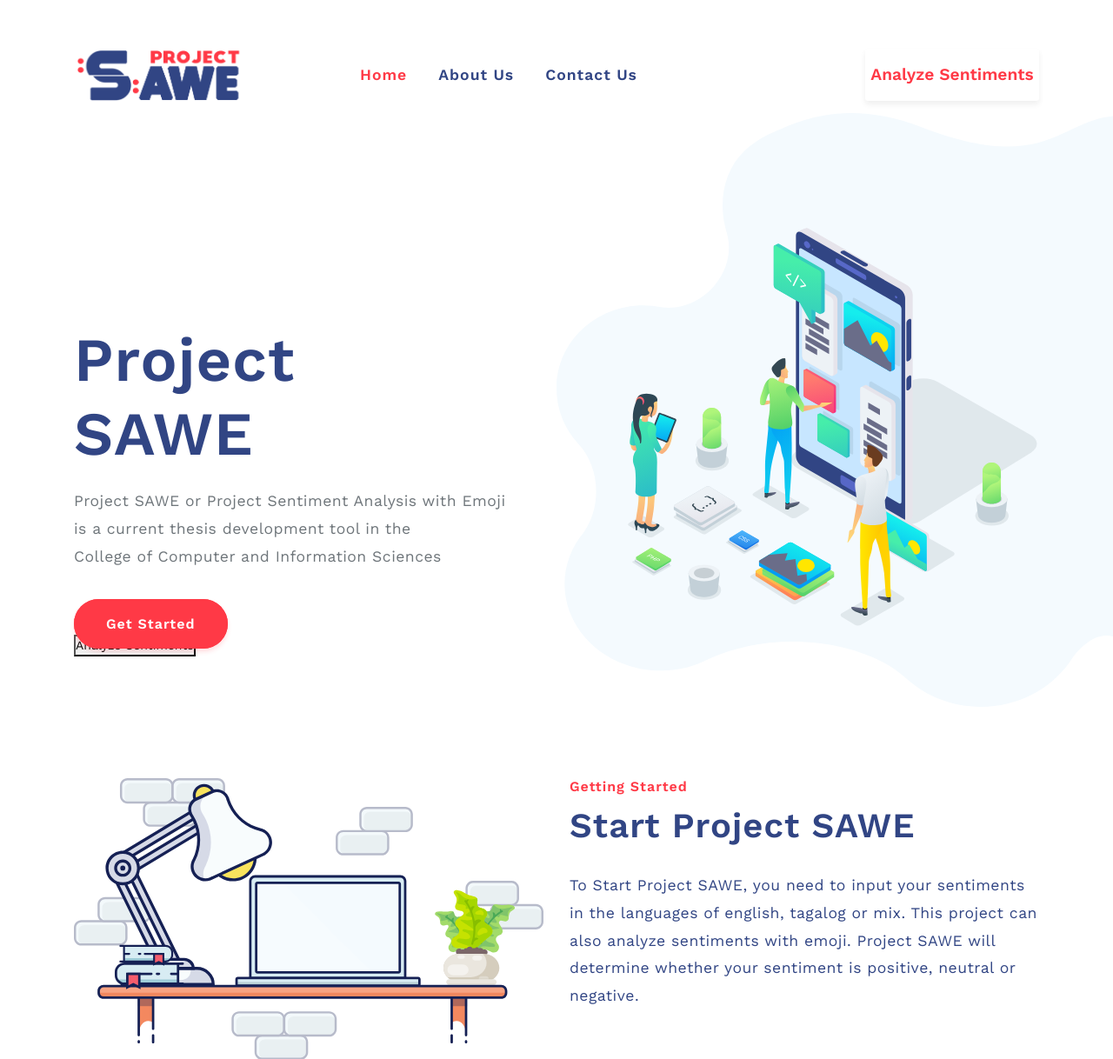
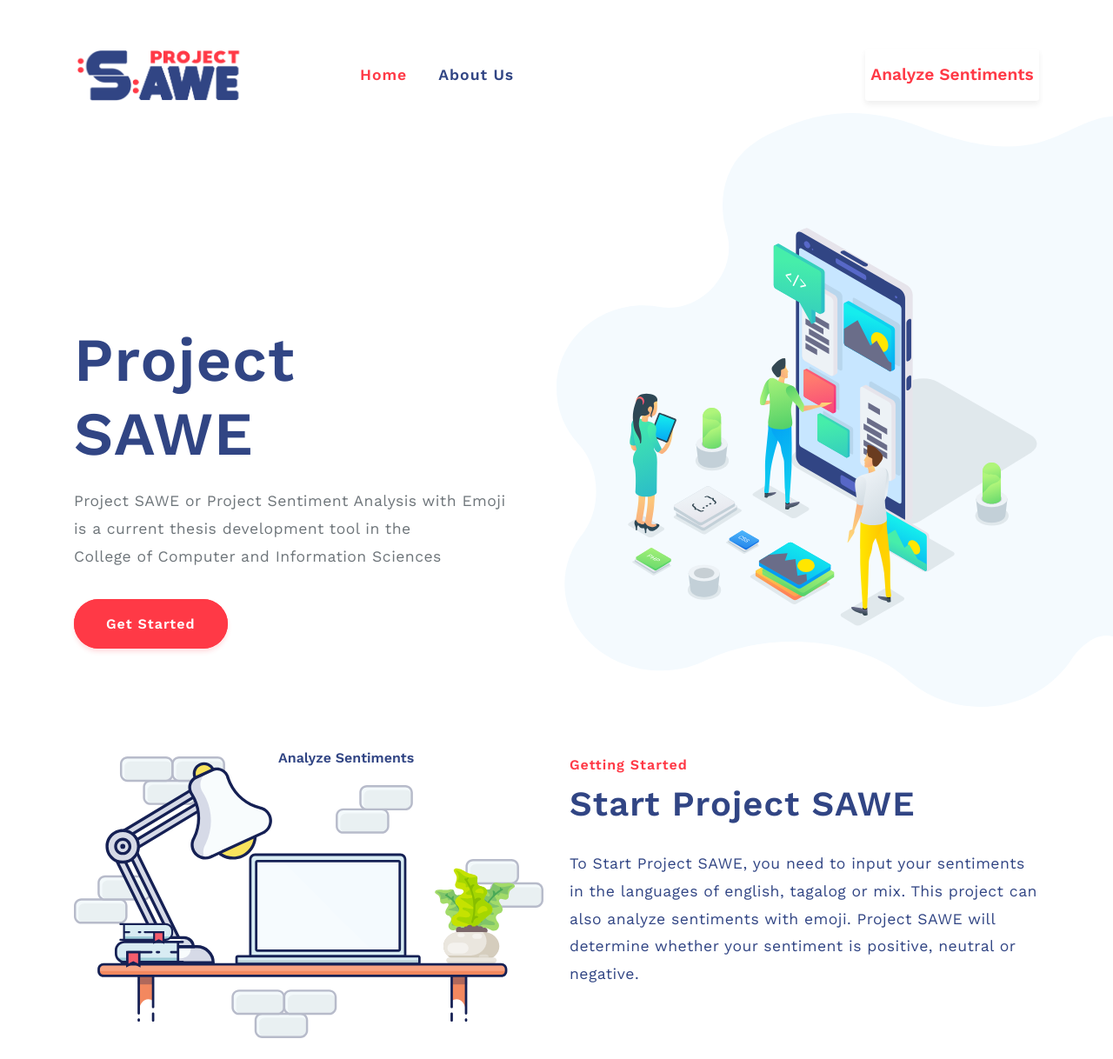
Before and after one commit to PerseusMagnus/sentiment-analysis-thesis, a Flask app: page / in a window 1280 px wide. Shown: the top 1218 px of the page at 87% size. Run offline with Flask 2, Linux system fonts and the light colour scheme; parts of the project's set-up code (start-up, migrations or seed data) failed here and were passed over; some libraries are stand-ins or nearby versions; some web fonts are replaced.

Commit message:
updated 9:55 pm zel

```diff
--- a/Interface/static/css/main.css
+++ b/Interface/static/css/main.css
@@ -783,3 +783,17 @@ footer h6 {
 .left-align{
   margin-left:66%;
 }
+
+.button-analyze{
+  background-color: #fff;
+  border:none;
+  color: #314584;
+  margin-top:-20px;
+  font-size: 1.0rem;
+  transition: all 0.3s ease;
+  font-weight: bold;
+  position: absolute;
+  left: 25%;
+  top: 110%;
+
+}
--- a/Interface/templates/index.html
+++ b/Interface/templates/index.html
@@ -34,20 +34,16 @@
           <ul class="navbar-nav mr-auto">
             <li class="nav-item active">
               <!-- Nav Link -->
-              <a class="nav-link" data-scroll href="#home">Home<span class="sr-only">(current)</span></a>
+              <a class="nav-link" data-scroll href="../templates/index.html">Home</a>
             </li>
             <li class="nav-item">
               <!-- Nav Link -->
-              <a class="nav-link" data-scroll href="#about-us">About Us</a>
-            </li>
-            <li class="nav-item">
-              <!-- Nav Link -->
-              <a class="nav-link"  href="#contact-us">Contact Us</a>
+              <a class="nav-link" data-scroll href="../templates/about_us.html">About Us</a>
             </li>
           </ul>
-          <a href="../analyze.html" class="contact-btn form-inline my-2 my-lg-0" >
+          <form action='/sentiment'> <a class="contact-btn form-inline my-2 my-lg-0" >
             <button >Analyze Sentiments</button>
-          </a>
+          </a></form>
         </div>
       </nav>
     </div>
@@ -63,9 +59,8 @@
           <!-- Hero Btn First -->
           <a data-scroll href="#get-started">Get Started</a>
           <!-- Hero Btn Second -->
-
           <form action='/sentiment'>
-            <button>Analyze Sentiments</button>
+            <button class="button-analyze">Analyze Sentiments</button>
           </form>
         </div>
       </div>
@@ -160,7 +155,6 @@
   </section>
   </body>
 
-
   <!-- FOOTER SECTION -->
   <footer>
     <div class="container">
```
Also changed, not shown: Interface/templates/about_us.html (+6 -10 lines).
